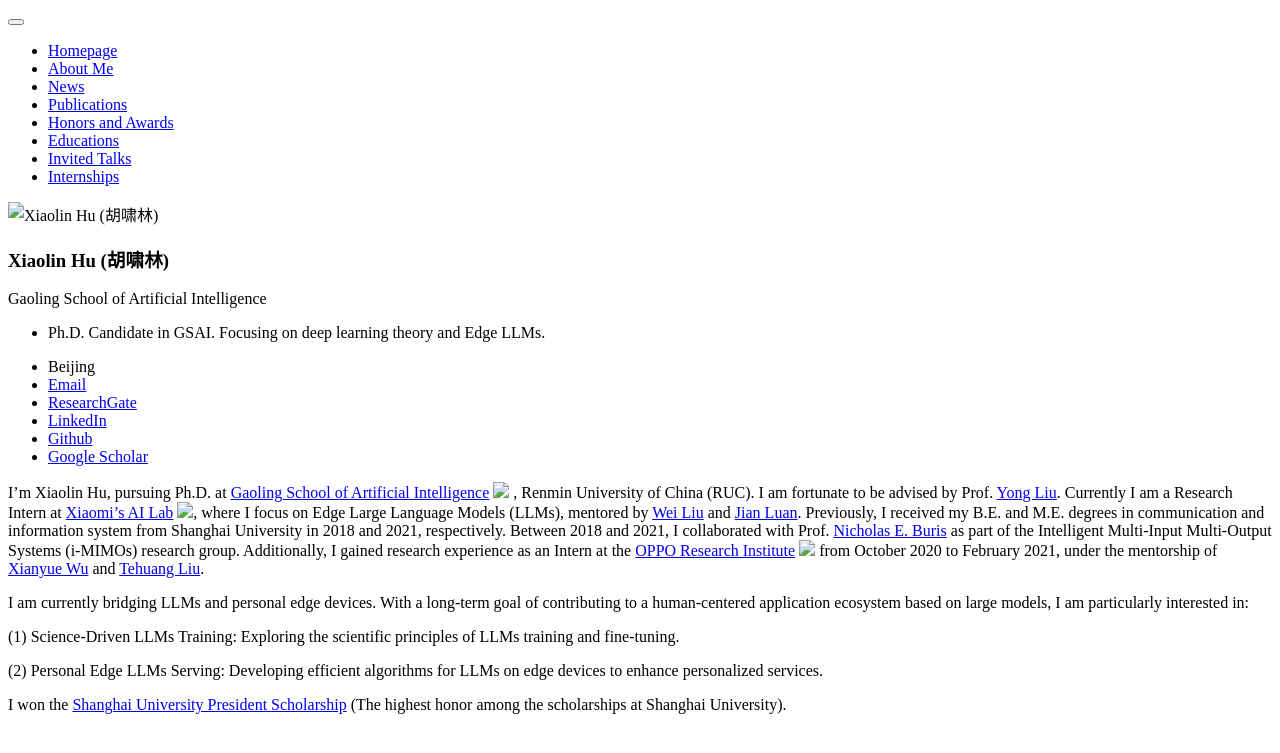
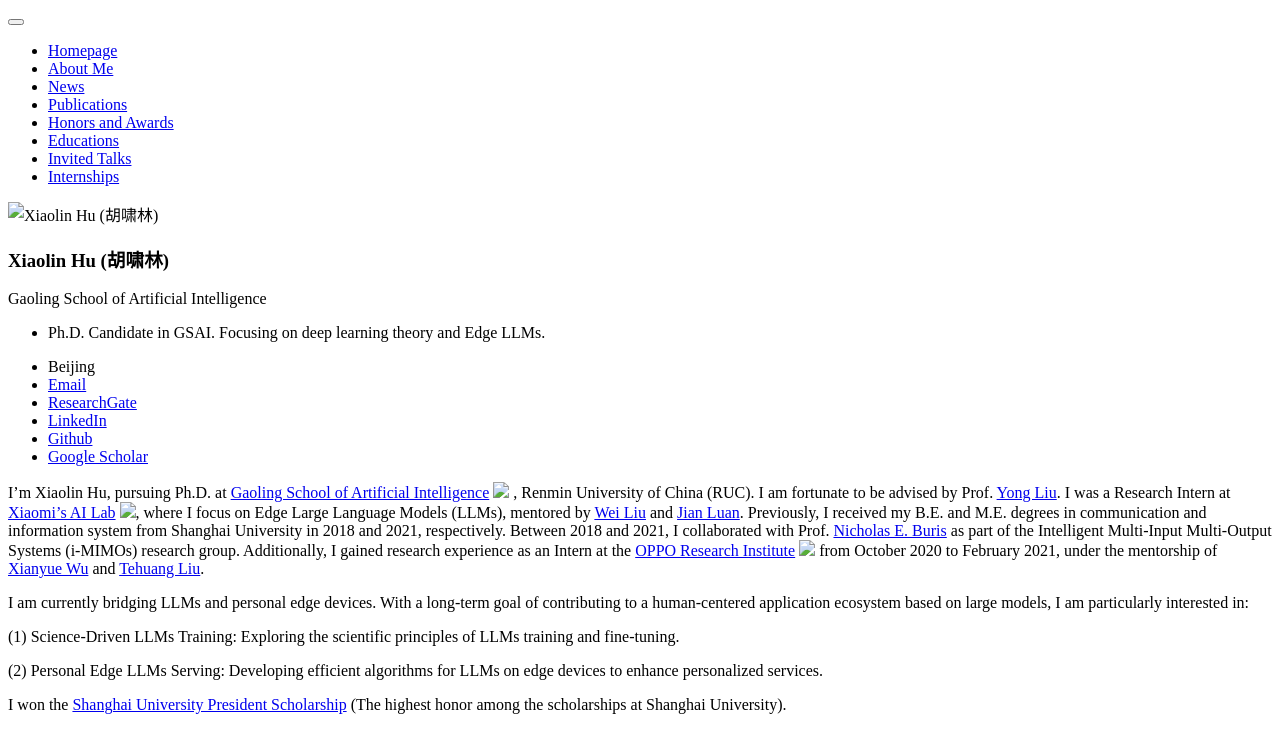
Before and after one commit to hsiaolinhu/hsiaolinhu.github.io, a Jekyll site: the page built from _pages/includes/intro.md, in a window 1280 px wide. Shown: the top 753 px of the page. Built offline with Jekyll 4.4.1, drawn with Linux system fonts in a browser that asks for light colours; our own code applies the rules of GitHub Pages for plain Markdown files.

Commit message:
Update intro.md

```diff
--- a/_pages/includes/intro.md
+++ b/_pages/includes/intro.md
@@ -1,6 +1,6 @@
 <!-- I work at [Sea AI Lab](https://sail.sea.com/) <img src='./images/logo-sea-header-desktop.webp' style='width: 6em;'> as a research scientist now, leading the audio team and doing some fundamental audio-related research. We are [hiring researchers and engineers](https://career.sea.com/position/427) to work on TTS, music generation, speech translation and audio-driven talking face generation. If interested, feel free to email me at [renyi@sea.com](mailto:renyi@sea.com). -->
 
-I'm Xiaolin Hu, pursuing Ph.D. at [Gaoling School of Artificial Intelligence](http://ai.ruc.edu.cn/) <img src='./images/logo-gsai-header-desktop.png' style='width: 8em;'> , Renmin University of China (RUC). I am fortunate to be advised by Prof. [Yong Liu](https://liuyonggsai.github.io/). Currently I am a Research Intern at [Xiaomi's AI Lab](https://www.mi.com/miai) <img src='./images/mi-logo.png' style="width: 2.3em;">, where I focus on Edge Large Language Models (LLMs), mentored by [Wei Liu](https://www.linkedin.com/in/wei-liu-40a97a39/?originalSubdomain=cn) and [Jian Luan](https://www.linkedin.com/in/jian-luan-58b5a428/?originalSubdomain=cn). Previously, I received my B.E. and M.E. degrees in communication and information system from Shanghai University in 2018 and 2021, respectively. Between 2018 and 2021, I collaborated with Prof. [Nicholas E. Buris](https://www.linkedin.com/in/nick-buris-a974ba5/) as part of the Intelligent Multi-Input Multi-Output Systems (i-MIMOs) research group. Additionally, I gained research experience as an Intern at the [OPPO Research Institute](https://www.oppo.com/en/proposal/) <img src='./images/oppo-logo.png' style="width: 3.8em;"> from October 2020 to February 2021, under the mentorship of [Xianyue Wu](https://www.linkedin.com/in/wuxianyue/) and [Tehuang Liu](https://www.linkedin.com/in/tehuangliu/?originalSubdomain=cn).
+I'm Xiaolin Hu, pursuing Ph.D. at [Gaoling School of Artificial Intelligence](http://ai.ruc.edu.cn/) <img src='./images/logo-gsai-header-desktop.png' style='width: 8em;'> , Renmin University of China (RUC). I am fortunate to be advised by Prof. [Yong Liu](https://liuyonggsai.github.io/). I was a Research Intern at [Xiaomi's AI Lab](https://www.mi.com/miai) <img src='./images/mi-logo.png' style="width: 2.3em;">, where I focus on Edge Large Language Models (LLMs), mentored by [Wei Liu](https://www.linkedin.com/in/wei-liu-40a97a39/?originalSubdomain=cn) and [Jian Luan](https://www.linkedin.com/in/jian-luan-58b5a428/?originalSubdomain=cn). Previously, I received my B.E. and M.E. degrees in communication and information system from Shanghai University in 2018 and 2021, respectively. Between 2018 and 2021, I collaborated with Prof. [Nicholas E. Buris](https://www.linkedin.com/in/nick-buris-a974ba5/) as part of the Intelligent Multi-Input Multi-Output Systems (i-MIMOs) research group. Additionally, I gained research experience as an Intern at the [OPPO Research Institute](https://www.oppo.com/en/proposal/) <img src='./images/oppo-logo.png' style="width: 3.8em;"> from October 2020 to February 2021, under the mentorship of [Xianyue Wu](https://www.linkedin.com/in/wuxianyue/) and [Tehuang Liu](https://www.linkedin.com/in/tehuangliu/?originalSubdomain=cn).
 
 <!-- I worked with Prof. [Nicholas E. Buris](https://www.linkedin.com/in/nick-buris-a974ba5/) in the Intelligent Multi-Input Multi-Output Systems(i-MIMOs) research group from 2018 to 2021. I was an Intern Researcher at [OPPO Research Institute](https://www.oppo.com/en/proposal/) <img src='./images/oppo-logo.png' style="width: 3.8em;"> from October 2020 to February 2021, under supervision by Xianyue Wu and Dehuang Liu.  -->
 
```
